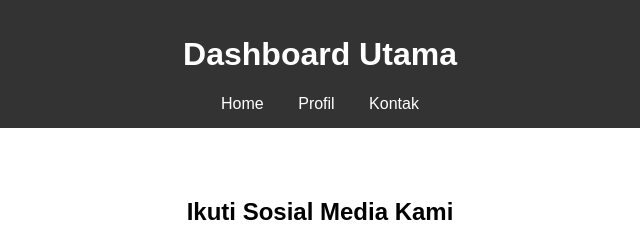
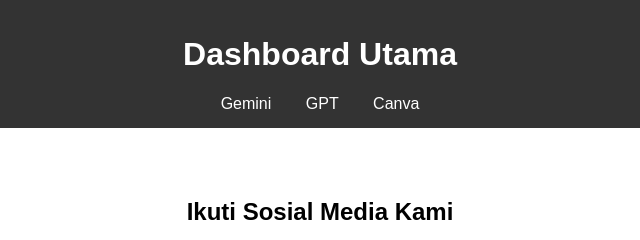
Before and after one commit to justsun280/Tugas2_Ikhsan_Budi_Andi_XII3, a plain HTML site: page index.html in a window 1280 px wide. Shown: the top 240 px of the page, 320-960 px from the left. Drawn offline with Linux system fonts and the light colour scheme.

Commit message:
Perubahan Coding

```diff
--- a/index.html
+++ b/index.html
@@ -10,9 +10,9 @@
     <header style="background-color:#333; color:white; padding:15px; text-align:center;">
         <h1>Dashboard Utama</h1>
         <nav>
-            <a href="#" style="color:white; margin:0 15px; text-decoration:none;">Home</a>
-            <a href="#" style="color:white; margin:0 15px; text-decoration:none;">Profil</a>
-            <a href="#" style="color:white; margin:0 15px; text-decoration:none;">Kontak</a>
+            <a href="https://gemini.google.com/" target="_blank" style="color:white; margin:0 15px; text-decoration:none;">Gemini</a>
+            <a href="https://chat.openai.com/" target="_blank" style="color:white; margin:0 15px; text-decoration:none;">GPT</a>
+            <a href="https://www.canva.com/" target="_blank" style="color:white; margin:0 15px; text-decoration:none;">Canva</a>
         </nav>
     </header>
 
```
